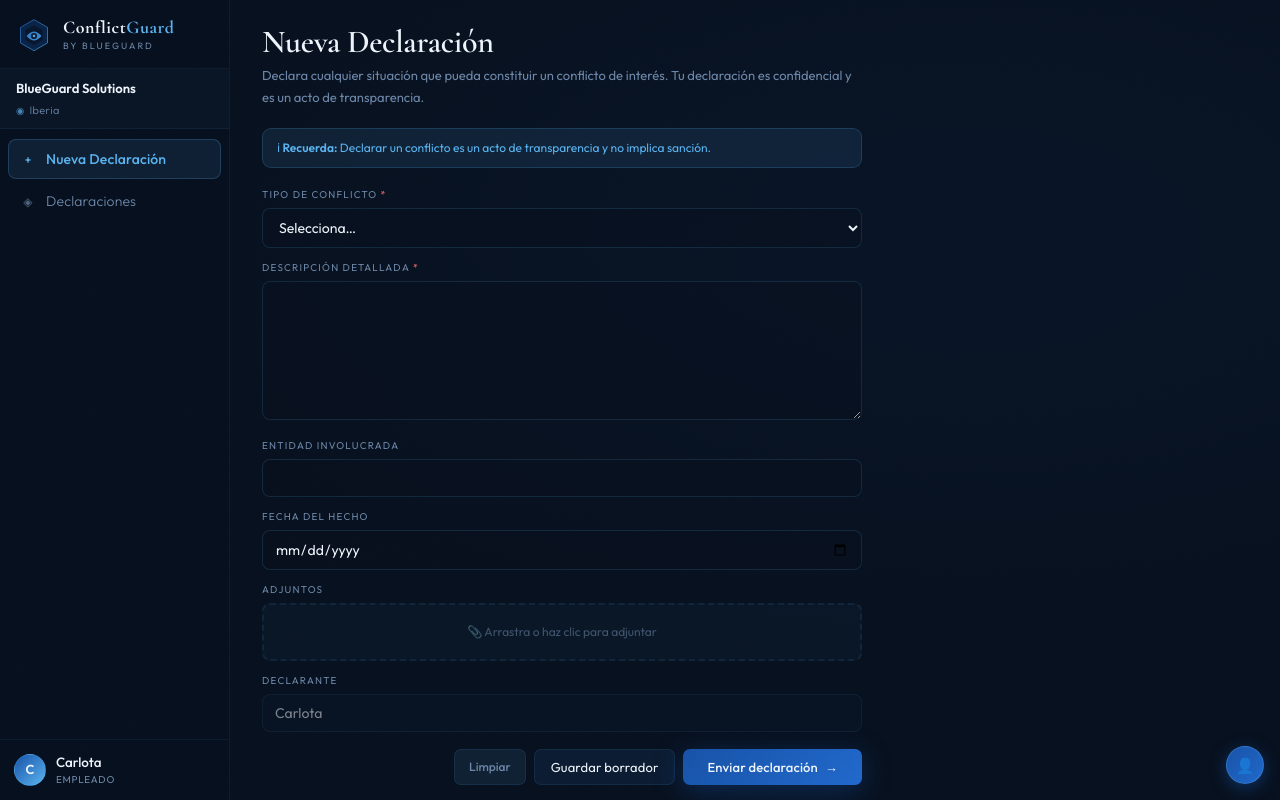
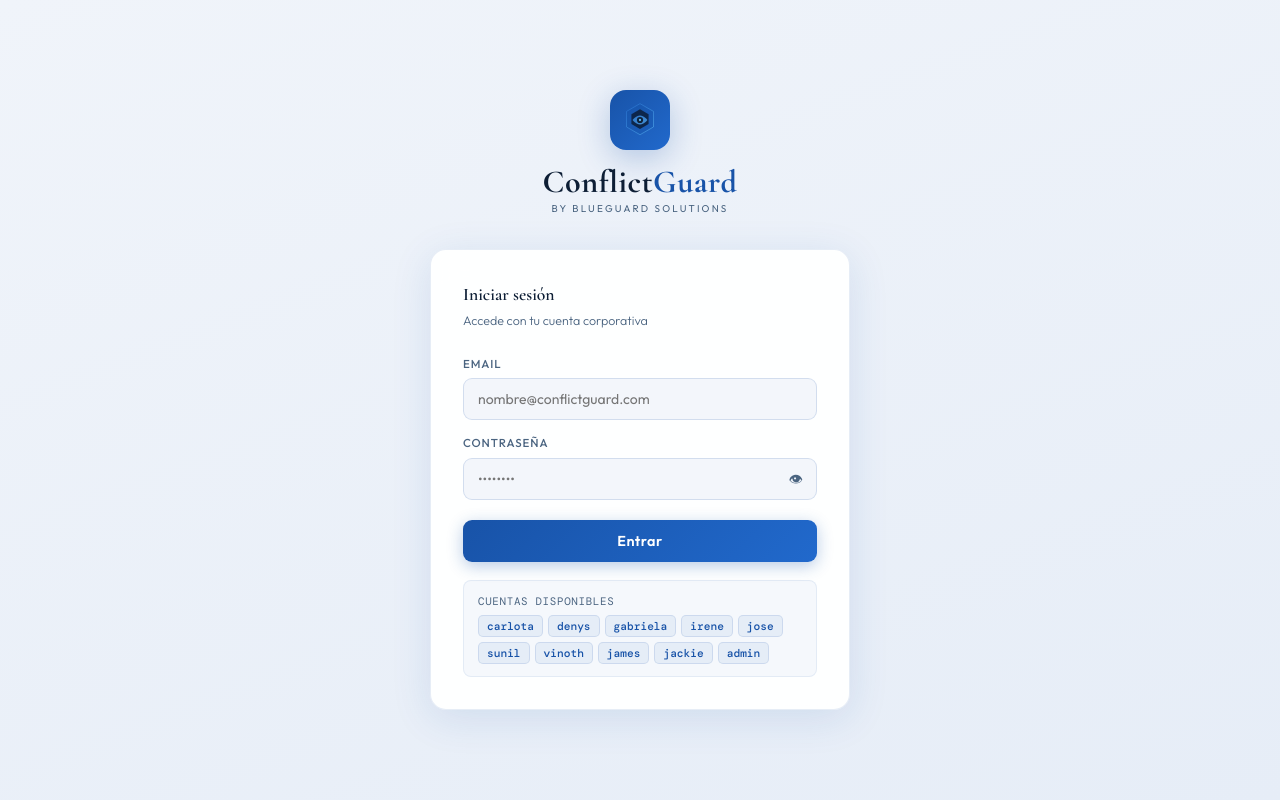
Before and after one commit to esjhmr/conflictguard-frontend, a React (Vite) app: page / in a window 1280 px wide. Built offline with nearby package versions, Linux system fonts and the light colour scheme.

Commit message:
Conectar API

```diff
--- a/src/App.jsx
+++ b/src/App.jsx
@@ -132,16 +132,16 @@ const FIELD_TYPES = [
 // MOCK DATA — Iberia only, no Admin user
 // ══════════════════════════════════════════════════════════════════
 const ALL_USERS_INIT = [
-  {id:1,  name:"Carlota",       lastName:"", email:"carlota@empresa.com",       role:"Empleado",              manager:"Jose",  dept:"Ventas",       market:"Iberia", active:true},
-  {id:2,  name:"Denys",         lastName:"", email:"denys@empresa.com",         role:"Empleado",              manager:"Jose",  dept:"TI",           market:"Iberia", active:true},
-  {id:3,  name:"Gabriela",      lastName:"", email:"gabriela@empresa.com",      role:"Empleado",              manager:"Sunil", dept:"Marketing",    market:"Iberia", active:true},
-  {id:4,  name:"Irene",         lastName:"", email:"irene@empresa.com",         role:"Empleado",              manager:"Sunil", dept:"Marketing",    market:"Iberia", active:true},
-  {id:5,  name:"Jose",          lastName:"", email:"jose@empresa.com",          role:"Manager",               manager:"Vinoth",dept:"Ventas",       market:"Iberia", active:true},
-  {id:6,  name:"Sunil",         lastName:"", email:"sunil@empresa.com",         role:"Manager",               manager:"Vinoth",dept:"Marketing",    market:"Iberia", active:true},
-  {id:7,  name:"Vinoth",        lastName:"", email:"vinoth@empresa.com",        role:"Manager",               manager:null,    dept:"Operaciones",  market:"Iberia", active:true},
-  {id:8,  name:"James",         lastName:"", email:"james@empresa.com",         role:"Compliance Manager",    manager:null,    dept:"Cumplimiento", market:"Iberia", active:true},
-  {id:9,  name:"Jackie",        lastName:"", email:"jackie@empresa.com",        role:"Head de Legal",         manager:null,    dept:"Legal",        market:"Iberia", active:true},
-  {id:10, name:"Administrador", lastName:"", email:"admin@empresa.com",         role:"Administrador Empresa", manager:null,    dept:"Admin",        market:"Iberia", active:true},
+  {id:1,  name:"Carlota",       lastName:"", email:"carlota@conflictguard.com",       role:"Empleado",              manager:"Jose",  dept:"Ventas",       market:"Iberia", active:true},
+  {id:2,  name:"Denys",         lastName:"", email:"denys@conflictguard.com",         role:"Empleado",              manager:"Jose",  dept:"TI",           market:"Iberia", active:true},
+  {id:3,  name:"Gabriela",      lastName:"", email:"gabriela@conflictguard.com",      role:"Empleado",              manager:"Sunil", dept:"Marketing",    market:"Iberia", active:true},
+  {id:4,  name:"Irene",         lastName:"", email:"irene@conflictguard.com",         role:"Empleado",              manager:"Sunil", dept:"Marketing",    market:"Iberia", active:true},
+  {id:5,  name:"Jose",          lastName:"", email:"jose@conflictguard.com",          role:"Manager",               manager:"Vinoth",dept:"Ventas",       market:"Iberia", active:true},
+  {id:6,  name:"Sunil",         lastName:"", email:"sunil@conflictguard.com",         role:"Manager",               manager:"Vinoth",dept:"Marketing",    market:"Iberia", active:true},
+  {id:7,  name:"Vinoth",        lastName:"", email:"vinoth@conflictguard.com",        role:"Manager",               manager:null,    dept:"Operaciones",  market:"Iberia", active:true},
+  {id:8,  name:"James",         lastName:"", email:"james@conflictguard.com",         role:"Compliance Manager",    manager:null,    dept:"Cumplimiento", market:"Iberia", active:true},
+  {id:9,  name:"Jackie",        lastName:"", email:"jackie@conflictguard.com",        role:"Head de Legal",         manager:null,    dept:"Legal",        market:"Iberia", active:true},
+  {id:10, name:"Administrador", lastName:"", email:"admin@conflictguard.com",         role:"Administrador Empresa", manager:null,    dept:"Admin",        market:"Iberia", active:true},
 ];
 
 const fullName = u => u ? (u.lastName ? `${u.name} ${u.lastName}` : u.name) : "";
@@ -306,7 +306,7 @@ function ConfirmModal({title,body,confirmLabel="Confirmar",confirmColor="#2169CC
 // ══════════════════════════════════════════════════════════════════
 // SIDEBAR & TOPBAR
 // ══════════════════════════════════════════════════════════════════
-function Sidebar({active,onNav,currentUser,isOpen,onClose,isMobile,companyName,markets}) {
+function Sidebar({active,onNav,currentUser,isOpen,onClose,isMobile,companyName,markets,onLogout}) {
   const items=NAV_ITEMS.filter(i=>i.roles.includes(currentUser.role));
   const userMarket=markets?.find(m=>m.name===currentUser.market)?.name||currentUser.market||"—";
   const isDark=T.mode==="dark";
@@ -364,6 +364,9 @@ function Sidebar({active,onNav,currentUser,isOpen,onClose,isMobile,companyName,m
           <div style={{fontSize:"0.84rem",fontWeight:500,color:T.text,overflow:"hidden",textOverflow:"ellipsis",whiteSpace:"nowrap",fontFamily:"'Outfit',sans-serif"}}>{fullName(currentUser)}</div>
           <div style={{fontSize:"0.62rem",color:T.textSoft,fontFamily:"'Outfit',sans-serif",letterSpacing:"0.07em",textTransform:"uppercase",marginTop:"1px"}}>{currentUser.role}</div>
         </div>
+        <button onClick={onLogout} title="Cerrar sesión" style={{background:"none",border:`1px solid ${dividerColor}`,borderRadius:"7px",cursor:"pointer",color:T.textSoft,fontSize:"14px",padding:"5px 7px",lineHeight:1,flexShrink:0,transition:"all 0.15s"}}
+          onMouseEnter={e=>{e.currentTarget.style.borderColor="rgba(220,38,38,0.35)";e.currentTarget.style.color="#DC2626";}}
+          onMouseLeave={e=>{e.currentTarget.style.borderColor=dividerColor;e.currentTarget.style.color=T.textSoft;}}>⎋</button>
       </div>
     </div>
   </div>;
@@ -1345,9 +1348,115 @@ function RoleSwitcher({current,onChange,allUsers}) {
 }
 
 // ══════════════════════════════════════════════════════════════════
-// APP ROOT
-// ══════════════════════════════════════════════════════════════════
+// LOGIN PAGE
+// ══════════════════════════════════════════════════════════════════
+const VALID_PASSWORD = "jhmr1234";
+
+function LoginPage({onLogin}) {
+  const [email,setEmail]=useState("");
+  const [password,setPassword]=useState("");
+  const [error,setError]=useState("");
+  const [showPass,setShowPass]=useState(false);
+  const [loading,setLoading]=useState(false);
+
+  // Use light theme for login always
+  const LT = LIGHT_THEME;
+
+  const handleSubmit = () => {
+    setError("");
+    if(!email||!password){setError("Por favor, introduce tu email y contraseña.");return;}
+    const user = ALL_USERS_INIT.find(u=>u.email.toLowerCase()===email.trim().toLowerCase());
+    if(!user){setError("Email no encontrado. Usa el formato nombre@conflictguard.com");return;}
+    if(password!==VALID_PASSWORD){setError("Contraseña incorrecta.");return;}
+    setLoading(true);
+    setTimeout(()=>{setLoading(false);onLogin(user);},600);
+  };
+
+  const handleKey = e => { if(e.key==="Enter") handleSubmit(); };
+
+  return <div style={{minHeight:"100vh",width:"100vw",background:`linear-gradient(160deg,${LT.bg} 0%,${LT.bgSoft} 100%)`,display:"flex",alignItems:"center",justifyContent:"center",fontFamily:"'Outfit',sans-serif",padding:"16px"}}>
+    <style>{`@import url('https://fonts.googleapis.com/css2?family=Cormorant+Garamond:ital,wght@0,400;0,600;0,700;1,400&family=Outfit:wght@300;400;500;600&family=DM+Mono:wght@400;500&display=swap');*{box-sizing:border-box;margin:0;padding:0;}html,body,#root{height:100%;width:100%;}button{transition:opacity 0.12s,transform 0.12s;}button:hover:not(:disabled){opacity:0.88;}button:active{opacity:0.72;}`}</style>
+    <div style={{width:"100%",maxWidth:"420px",animation:"fadeInUp 0.35s ease"}}>
+      <style>{`@keyframes fadeInUp{from{opacity:0;transform:translateY(20px)}to{opacity:1;transform:translateY(0)}}`}</style>
+
+      {/* Logo + Brand */}
+      <div style={{textAlign:"center",marginBottom:"32px"}}>
+        <div style={{display:"inline-flex",alignItems:"center",justifyContent:"center",width:"60px",height:"60px",borderRadius:"16px",background:"linear-gradient(135deg,#1853A8,#2169CC)",boxShadow:"0 8px 32px rgba(24,83,168,0.28)",marginBottom:"16px"}}>
+          <Logo size={36}/>
+        </div>
+        <div style={{fontSize:"2rem",fontWeight:700,color:"#0D1E35",fontFamily:"'Cormorant Garamond',serif",letterSpacing:"0.02em",lineHeight:1}}>
+          Conflict<span style={{color:"#1853A8"}}>Guard</span>
+        </div>
+        <div style={{fontSize:"0.62rem",color:"#4A6480",letterSpacing:"0.22em",textTransform:"uppercase",fontFamily:"'Outfit',sans-serif",fontWeight:400,marginTop:"4px"}}>by BlueGuard Solutions</div>
+      </div>
+
+      {/* Card */}
+      <div style={{background:"rgba(255,255,255,0.95)",borderRadius:"16px",boxShadow:"0 8px 40px rgba(24,83,168,0.12)",border:"1px solid rgba(24,83,168,0.10)",padding:"32px",backdropFilter:"blur(16px)"}}>
+        <div style={{marginBottom:"24px"}}>
+          <div style={{fontSize:"1.1rem",fontWeight:600,color:"#0D1E35",fontFamily:"'Cormorant Garamond',serif",marginBottom:"4px"}}>Iniciar sesión</div>
+          <div style={{fontSize:"0.78rem",color:"#4A6480",fontFamily:"'Outfit',sans-serif",fontWeight:300}}>Accede con tu cuenta corporativa</div>
+        </div>
+
+        {/* Email */}
+        <div style={{marginBottom:"14px"}}>
+          <label style={{fontSize:"0.72rem",color:"#4A6480",fontFamily:"'Outfit',sans-serif",letterSpacing:"0.08em",textTransform:"uppercase",display:"block",marginBottom:"6px",fontWeight:500}}>Email</label>
+          <input
+            type="email"
+            value={email}
+            onChange={e=>{setEmail(e.target.value);setError("");}}
+            onKeyDown={handleKey}
+            placeholder="nombre@conflictguard.com"
+            style={{width:"100%",padding:"11px 14px",background:"rgba(240,244,250,0.8)",border:`1.5px solid ${error&&!email?"rgba(220,38,38,0.4)":"rgba(24,83,168,0.15)"}`,borderRadius:"9px",fontSize:"0.875rem",color:"#0D1E35",fontFamily:"'Outfit',sans-serif",outline:"none",transition:"border-color 0.15s"}}
+            onFocus={e=>e.target.style.borderColor="rgba(24,83,168,0.45)"}
+            onBlur={e=>e.target.style.borderColor="rgba(24,83,168,0.15)"}
+          />
+        </div>
+
+        {/* Password */}
+        <div style={{marginBottom:"20px"}}>
+          <label style={{fontSize:"0.72rem",color:"#4A6480",fontFamily:"'Outfit',sans-serif",letterSpacing:"0.08em",textTransform:"uppercase",display:"block",marginBottom:"6px",fontWeight:500}}>Contraseña</label>
+          <div style={{position:"relative"}}>
+            <input
+              type={showPass?"text":"password"}
+              value={password}
+              onChange={e=>{setPassword(e.target.value);setError("");}}
+              onKeyDown={handleKey}
+              placeholder="••••••••"
+              style={{width:"100%",padding:"11px 42px 11px 14px",background:"rgba(240,244,250,0.8)",border:`1.5px solid ${error&&!password?"rgba(220,38,38,0.4)":"rgba(24,83,168,0.15)"}`,borderRadius:"9px",fontSize:"0.875rem",color:"#0D1E35",fontFamily:"'Outfit',sans-serif",outline:"none",transition:"border-color 0.15s"}}
+              onFocus={e=>e.target.style.borderColor="rgba(24,83,168,0.45)"}
+              onBlur={e=>e.target.style.borderColor="rgba(24,83,168,0.15)"}
+            />
+            <button onClick={()=>setShowPass(!showPass)} style={{position:"absolute",right:"12px",top:"50%",transform:"translateY(-50%)",background:"none",border:"none",cursor:"pointer",color:"#4A6480",fontSize:"14px",padding:"2px",lineHeight:1}}>{showPass?"🙈":"👁"}</button>
+          </div>
+        </div>
+
+        {/* Error */}
+        {error&&<div style={{background:"rgba(220,38,38,0.07)",border:"1px solid rgba(220,38,38,0.20)",borderRadius:"8px",padding:"10px 14px",fontSize:"0.8rem",color:"#DC2626",fontFamily:"'Outfit',sans-serif",marginBottom:"16px"}}>{error}</div>}
+
+        {/* Submit */}
+        <button
+          onClick={handleSubmit}
+          disabled={loading}
+          style={{width:"100%",padding:"12px",background:loading?"rgba(24,83,168,0.6)":"linear-gradient(135deg,#1853A8,#2169CC)",border:"none",borderRadius:"9px",color:"#fff",fontSize:"0.9rem",fontWeight:600,fontFamily:"'Outfit',sans-serif",cursor:loading?"wait":"pointer",letterSpacing:"0.03em",boxShadow:"0 4px 16px rgba(24,83,168,0.3)",transition:"all 0.2s"}}
+        >
+          {loading?"Verificando...":"Entrar"}
+        </button>
+
+        {/* Hint */}
+        <div style={{marginTop:"18px",padding:"12px 14px",background:"rgba(24,83,168,0.04)",borderRadius:"8px",border:"1px solid rgba(24,83,168,0.08)"}}>
+          <div style={{fontSize:"0.68rem",color:"#4A6480",fontFamily:"'DM Mono',monospace",letterSpacing:"0.06em",textTransform:"uppercase",marginBottom:"6px"}}>Cuentas disponibles</div>
+          <div style={{display:"flex",flexWrap:"wrap",gap:"5px"}}>
+            {ALL_USERS_INIT.map(u=><button key={u.id} onClick={()=>{setEmail(u.email);setError("");}} style={{background:"rgba(24,83,168,0.07)",border:"1px solid rgba(24,83,168,0.12)",borderRadius:"5px",padding:"3px 8px",fontSize:"0.7rem",color:"#1853A8",fontFamily:"'DM Mono',monospace",cursor:"pointer"}}>{u.email.split("@")[0]}</button>)}
+          </div>
+        </div>
+      </div>
+    </div>
+  </div>;
+}
+
+
 export default function App() {
+  const [loggedIn,setLoggedIn]=useState(false);
   const [page,setPage]=useState("new");
   const [currentUser,setCurrentUser]=useState(ALL_USERS_INIT[0]);
   const [declarations,setDeclarations]=useState(INIT_DECLARATIONS);
@@ -1357,7 +1466,7 @@ export default function App() {
   const [markets,setMarkets]=useState(INIT_MARKETS);
   const [sidebarOpen,setSidebarOpen]=useState(false);
   const [isMobile,setIsMobile]=useState(typeof window!=="undefined"&&window.innerWidth<768);
-  const [darkMode,setDarkMode]=useState(true);
+  const [darkMode,setDarkMode]=useState(false);
   const [companyName,setCompanyName]=useState("BlueGuard Solutions");
 
   // Keep global T in sync — components read T at render time
@@ -1373,6 +1482,22 @@ export default function App() {
     const allowed=ROLE_NAV[currentUser.role]||[];
     if(!allowed.includes(page)&&page!=="detail") setPage(allowed[0]||"declarations");
   },[currentUser]);
+
+  const handleLogin = (user) => {
+    setCurrentUser(user);
+    const allowed=ROLE_NAV[user.role]||[];
+    setPage(allowed[0]||"declarations");
+    setLoggedIn(true);
+  };
+
+  const handleLogout = () => {
+    setLoggedIn(false);
+    setCurrentUser(ALL_USERS_INIT[0]);
+    setPage("new");
+    setSelected(null);
+  };
+
+  if(!loggedIn) return <LoginPage onLogin={handleLogin}/>;
 
   const isAdmin=currentUser.role==="Administrador Empresa";
   const nav=p=>{setSelected(null);setPage(p);setSidebarOpen(false);};
@@ -1428,11 +1553,11 @@ export default function App() {
     `}</style>
     {isMobile&&<TopBar onMenuOpen={()=>setSidebarOpen(true)} currentUser={currentUser} companyName={companyName}/>}
     <div style={{display:"flex",flex:1,overflow:"hidden",minHeight:0}}>
-      <Sidebar active={activePage} onNav={nav} currentUser={currentUser} isOpen={sidebarOpen} onClose={()=>setSidebarOpen(false)} isMobile={isMobile} companyName={companyName} markets={markets}/>
+      <Sidebar active={activePage} onNav={nav} currentUser={currentUser} isOpen={sidebarOpen} onClose={()=>setSidebarOpen(false)} isMobile={isMobile} companyName={companyName} markets={markets} onLogout={handleLogout}/>
       <main style={{flex:1,padding:isMobile?"14px 14px 80px":"24px 32px 40px",overflowY:"auto",background:T.bg,minWidth:0,backgroundImage:T.mainRadial,transition:"background 0.3s"}}>
         {renderContent()}
       </main>
     </div>
-    <RoleSwitcher current={currentUser} onChange={u=>{setCurrentUser(u);}} allUsers={users}/>
+    {isAdmin&&<RoleSwitcher current={currentUser} onChange={u=>{setCurrentUser(u);}} allUsers={users}/>}
   </div>;
 }
```
